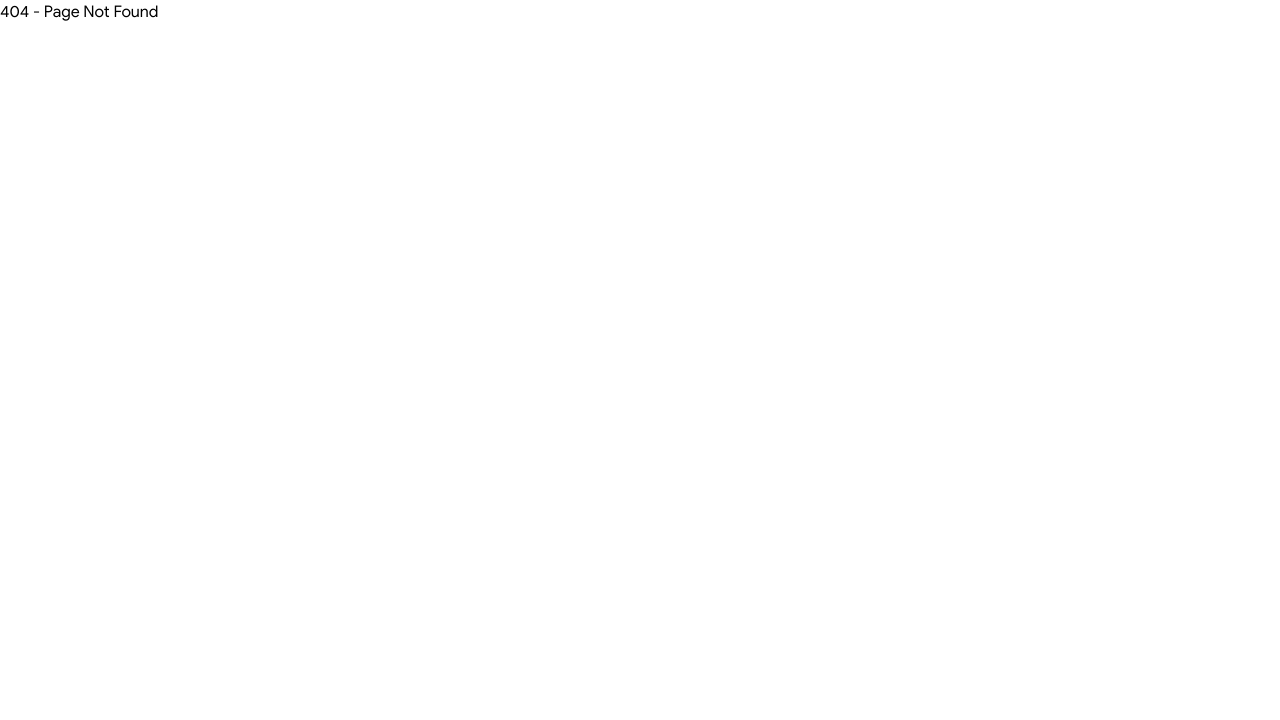
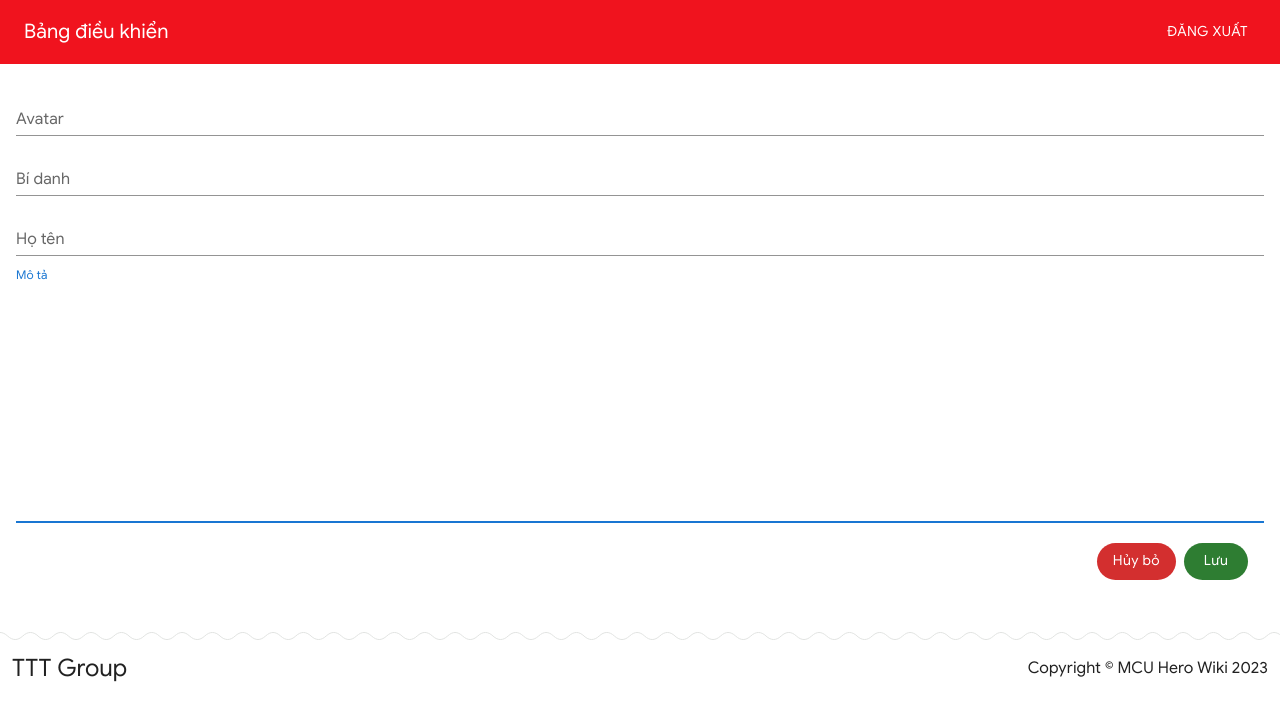
Before and after one commit to Tatcaviem77/marvel-hero-wiki, a React (Vite) app in the folder react/: page /admin/1 in a window 1280 px wide. Before the commit this address had no page. Shown: the top 720 px of the page. Built offline with nearby package versions, Linux system fonts and the light colour scheme.

Commit message:
Add HeroForm page

```diff
--- a/react/src/router.jsx
+++ b/react/src/router.jsx
@@ -2,6 +2,8 @@ import { createBrowserRouter } from "react-router-dom";
 import NotFound from "./views/NotFound";
 import Admin from "./views/Admin";
 import TableHero from "./components/TableHero";
+import HeroForm from "./views/HeroForm";
+
 
 const router = createBrowserRouter([
     {
@@ -11,6 +13,10 @@ const router = createBrowserRouter([
             {
                 index: "/admin",
                 element: <TableHero />,
+            },
+            {
+                path: "/admin/:id",
+                element: <HeroForm />,
             },
         ],
     },
--- /dev/null
+++ b/react/src/views/HeroForm.jsx
@@ -0,0 +1,93 @@
+import Button from "@mui/material/Button";
+import TextField from "@mui/material/TextField";
+import { useNavigate, useParams } from "react-router-dom";
+import * as React from "react";
+import { useState } from "react";
+
+export default function HeroForm() {
+    const navigate = useNavigate();
+    const { id } = useParams();
+    const [hero, setHero] = useState({
+        id: null,
+        avatar: "",
+        alias: "",
+        realName: "",
+        description: "",
+    });
+
+    if (id) {
+        React.useEffect(() => {
+
+        }, []);
+    }
+
+    const onSubmit = async (ev) => {
+        ev.preventDefault();
+
+    };
+
+    return (
+        <>
+            <TextField
+                autoFocus
+                onChange={(e) => setHero({ ...hero, avatar: e.target.value })}
+                margin="dense"
+                label="Avatar"
+                fullWidth
+                variant="standard"
+                value={hero.avatar}
+            />
+            <TextField
+                autoFocus
+                onChange={(e) => setHero({ ...hero, alias: e.target.value })}
+                margin="dense"
+                label="Bí danh"
+                fullWidth
+                variant="standard"
+                value={hero.alias}
+            />
+            <TextField
+                autoFocus
+                onChange={(e) => setHero({ ...hero, realName: e.target.value })}
+                margin="dense"
+                label="Họ tên"
+                fullWidth
+                variant="standard"
+                value={hero.realName}
+            />
+            <TextField
+                autoFocus
+                onChange={(e) =>
+                    setHero({ ...hero, description: e.target.value })
+                }
+                margin="dense"
+                label="Mô tả"
+                fullWidth
+                variant="standard"
+                value={hero.description}
+                multiline
+                rows={10}
+            />
+            <div className="flex justify-end items-center p-4 gap-2">
+                <Button
+                    disableElevation
+                    className="rounded-full normal-case"
+                    variant="contained"
+                    color="error"
+                    onClick={() => navigate("/admin")}
+                >
+                    Hủy bỏ
+                </Button>
+                <Button
+                    disableElevation
+                    className="rounded-full normal-case"
+                    variant="contained"
+                    onClick={onSubmit}
+                    color="success"
+                >
+                    Lưu
+                </Button>
+            </div>
+        </>
+    );
+}
```
